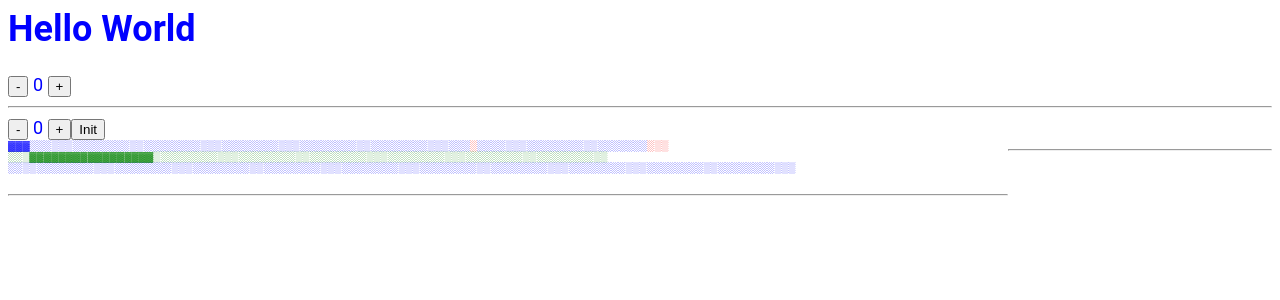
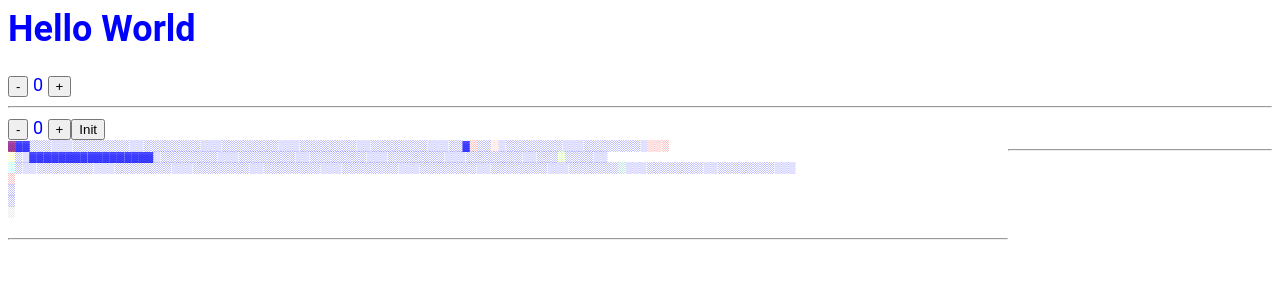
Before and after one commit to acdilr/acehnopt, a Vue app: page / in a window 1280 px wide. Shown: the top 300 px of the page. Built offline with nearby package versions, Linux system fonts and the light colour scheme.

Commit message:
Show current register output

```diff
--- a/src/components/Register.vue
+++ b/src/components/Register.vue
@@ -47,16 +47,21 @@ export default {
     registers[0][0] = 1
     registers[0][1] = 1
     registers[0][2] = 1
+    registers[0][64] = 1
     for (let i = 3; i < 20; i++) {
       registers[1][i] = 1
     }
+
     return {
       count: 0,
       registers,
       output: [],
       registerOutputs: [],
-      test: ["register-a", "register-b", "register-c"]
+      test: ["register-a", "register-b", "register-c", "trivium"]
     };
+  },
+  created: function() {
+    this.getOutputs()
   },
   methods: {
     decrease() {
@@ -65,6 +70,34 @@ export default {
     init() {
       this.increase(1152 - this.count)
       this.output = []
+    },
+    getOutputs() {
+      // Sanity checks for this gnarly bit:
+      //  Each output is fed by its own register
+      //  Each register input is fed by
+      //     - the preceding output, and
+      //     - one of its flipflops
+      var outputs = [0, 0, 0]
+      outputs[2] ^= (this.registers[2][108] & this.registers[2][109])
+      outputs[2] ^= this.registers[2][110]
+      outputs[2] ^= this.registers[2][65]
+      // The first (as in 1) flipflop on Register B takes:
+      //   - the 78th (remember the 1-index) flipflop in B
+      //   - the output of Register A, which is as follows:
+      //      = the 66th (remember the 1-index) flipflop of A
+      //      = antepenultimate & penultimate flipflop of A (yes, a bit and)
+      //      = the ultimate flipflop of A. # 93 in a 1-index.
+      outputs[0] ^= (this.registers[0][90] & this.registers[0][91])
+      outputs[0] ^= this.registers[0][92]
+      outputs[0] ^= this.registers[0][65]
+
+      outputs[1] ^= (this.registers[1][81] & this.registers[1][82])
+      outputs[1] ^= this.registers[1][83]
+      outputs[1] ^= this.registers[1][68]
+
+      outputs.push(outputs.reduce((acc, val) => acc ^ val, 0)) // sorry
+
+      this.registerOutputs = outputs
     },
     increase(count=1) {
       for (let n=0; n < count; n++) {
@@ -89,36 +122,11 @@ export default {
           var register = Array()
           for (let ffIndex in this.registers[registerIndex]) {
             if (ffIndex == 0) {
-              // Sanity checks for this gnarly bit:
-              //  Each output is fed by its own register
-              //  Each register input is fed by
-              //     - the preceding output, and
-              //     - one of its flipflops
-              if (registerIndex == 0) {
-                outputs[2] ^= (this.registers[2][108] & this.registers[2][109])
-                outputs[2] ^= this.registers[2][110]
-                outputs[2] ^= this.registers[2][65]
-                val = outputs[2] ^ this.registers[0][68]
-              } else if (registerIndex == 1) {
-                // The first (as in 1) flipflop on Register B takes:
-                //   - the 78th (remember the 1-index) flipflop in B
-                //   - the output of Register A, which is as follows:
-                //      = the 66th (remember the 1-index) flipflop of A
-                //      = antepenultimate & penultimate flipflop of A (yes, a bit and)
-                //      = the ultimate flipflop of A. # 93 in a 1-index.
-                outputs[0] ^= (this.registers[0][90] & this.registers[0][91])
-                outputs[0] ^= this.registers[0][92]
-                outputs[0] ^= this.registers[0][65]
-                val = outputs[0] ^ this.registers[1][77]
-              } else if (registerIndex == 2) {
-                outputs[1] ^= (this.registers[1][81] & this.registers[1][82])
-                outputs[1] ^= this.registers[1][83]
-                outputs[1] ^= this.registers[1][68]
-                val = outputs[1] ^ this.registers[2][86] // let's go with coincidence. sure.
-              }
-              //sourceRegister = Math.abs((registerIndex + this.registers.length - 1) % this.registers.length)
-              //sourceFlipflop = this.registers[sourceRegister].length - 1
-              //val ^= this.registers[sourceRegister][sourceFlipflop]
+              val = 0 // we're getting back to this!
+              // this is a little awkward because we're allocating the array
+              // and initializing its values simultaneously.
+              // and it's easier to write this than it is to refactor this.
+              // but you! why aren't you refactoring it?
             } else {
               sourceRegister = registerIndex
               sourceFlipflop = ffIndex - 1
@@ -128,11 +136,16 @@ export default {
           }
           registers.push(register)
         }
+        // this is when we got back to it.
+        registers[0][0] = this.registerOutputs[2] ^ this.registers[0][68]
+        registers[1][0] = this.registerOutputs[0] ^ this.registers[1][77]
+        registers[2][0] = this.registerOutputs[1] ^ this.registers[2][86] // let's go with coincidence. sure.
         // xor the register outputs for the net.
-        this.output.push(outputs.reduce((acc, val) => acc ^ val, 0)) // sorry
+        this.output.push(this.registerOutputs[3]) // still sorry
 
         this.registers = registers
-        this.registerOutputs = outputs
+
+        this.getOutputs()
       }
     }
   }
@@ -144,13 +157,30 @@ export default {
   color: red;
   /* float: right; */
 }
-.register-b {
-  color: green;
-  /* float: right; */
+#register-a-68 {
+  color: coral;
 }
-.register-c {
-  color: blue;
-  /* float: right; */
+#register-a-0 {
+  /* c-output + a-68 =~ blue + red ? */
+  color: purple
+}
+#register-b-77 {
+  color: chartreuse;
+}
+#register-b-0 {
+  /* a-output + b-77 =~ red + green ? */
+  color: yellow
+}
+#register-c-86 {
+  color: darkcyan;
+}
+#register-c-0 {
+  /* b-output + c-86 =~ blue + green ? */
+  color: cyan;
+}
+
+#trivium-output {
+  color: darkgrey;
 }
 .registers {
   font-size: 10px;
```
